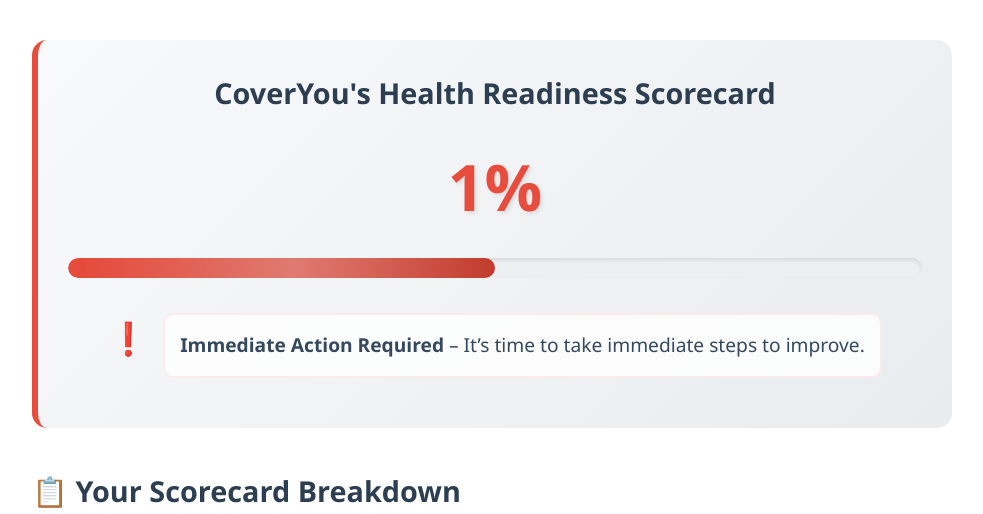
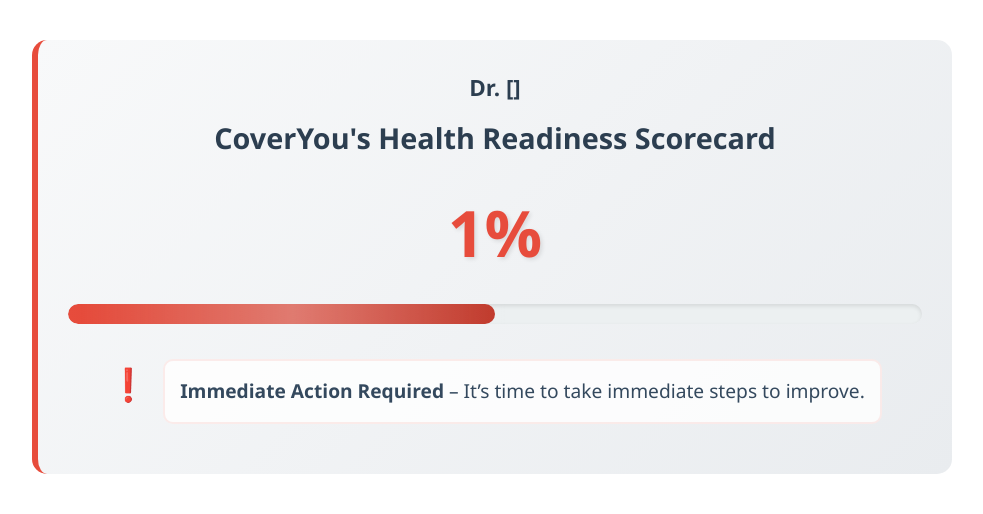
Before and after one commit to HarshitDAFO/CoverYou-s-Health-Readiness-Scorecard, a Flask app: template templates/result.html in a window 1280 px wide. Shown: the part 252-766 px from the top of the page, without its empty margins (148-1131 px from the left). Run offline with Flask 3, Linux system fonts and the light colour scheme; the template is opened without the code that fills it: most values are stand-ins (such as "Sample title", 1, 10 or a date in 2020); some libraries are stand-ins or nearby versions.

Commit message:
Update result.html

```diff
--- a/templates/result.html
+++ b/templates/result.html
@@ -372,6 +372,9 @@
 </div>
         <div class="results-container">
   <div class="score-section">
+      <div style="font-size: 1.4em; font-weight: 600; color: #2c3e50; margin-bottom: 10px;">
+    Dr. {{ doctor_name }}
+</div>
     <div class="score-title">CoverYou's Health Readiness Scorecard</div>
     <div class="score-value">{{ total_score }}%</div>
     <div class="progress-bar">
@@ -690,6 +693,9 @@
 
                             <div class="results-container">
                                 <div class="score-section">
+                                <div style="font-size: 1.4em; font-weight: 600; color: #2c3e50; margin-bottom: 10px;">
+    Dr. {{ doctor_name }}
+</div>
                                     <div class="score-title">Cover You's Doctor's Financial Assessment Score</div>
                                     <div class="score-value">50%</div>
                                     <div class="progress-bar">
```
